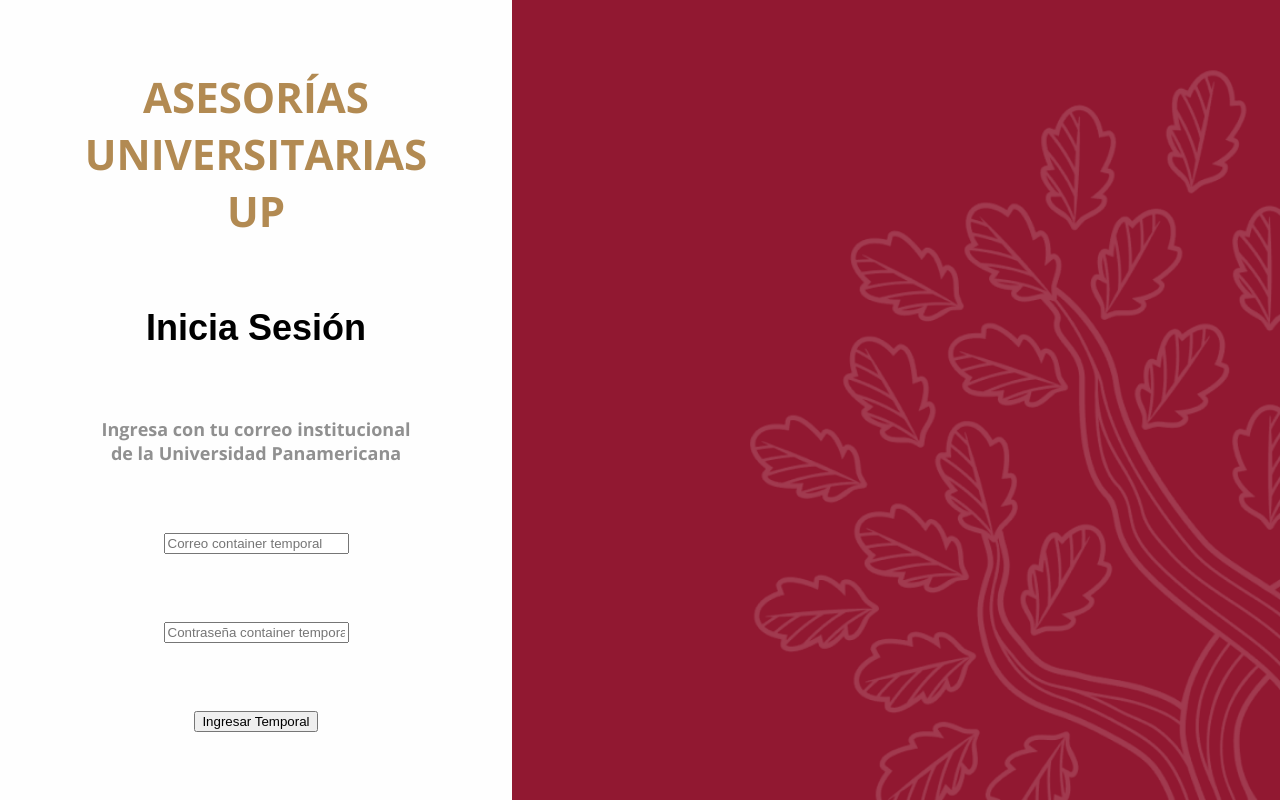
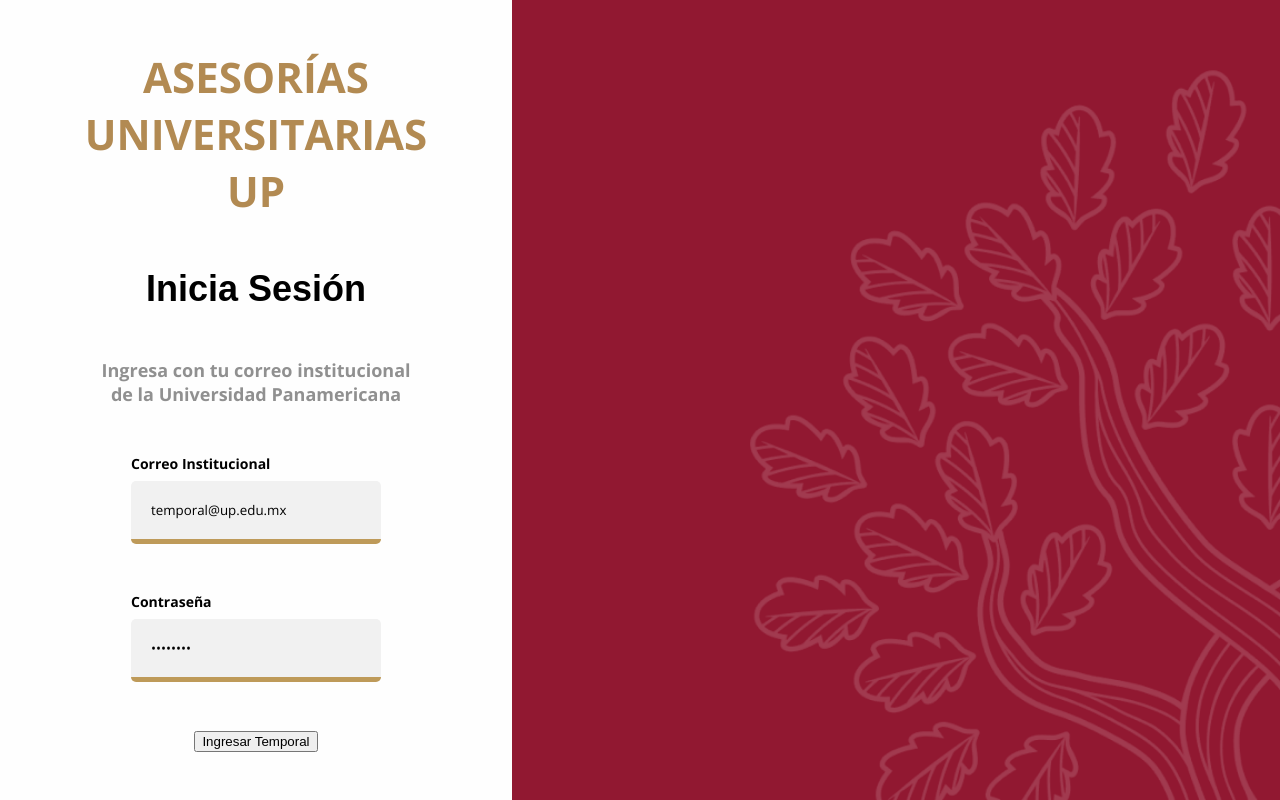
Before and after one commit to ForteUp/AsesoriasUP-F-End-, a React (Vite) app: page / in a window 1280 px wide. Built offline with nearby package versions, Linux system fonts and the light colour scheme; a web font is replaced by a local one.

Commit message:
New Component Added - InputField
The design is halfway done but it suppose to change depending where you are using it.

In the LogIn sass I will change the design to fit with everything.

```diff
--- /dev/null
+++ b/src/components/Global/InputField.jsx
@@ -0,0 +1,18 @@
+import React from "react";
+import "./InputField.scss";
+
+function InputField(props) {
+  return (
+    <div className={props.className} id="input-container">
+      <p className="text-container">{props.textDisplay}</p>
+      <input
+        type={props.type}
+        placeholder={props.placeholder}
+        name={props.className}
+        value={props.value}
+      />
+    </div>
+  );
+}
+
+export default InputField;
--- /dev/null
+++ b/src/components/Global/InputField.scss
@@ -0,0 +1,27 @@
+@use '../../Index.scss' as *;
+
+#input-container {
+    height: auto;
+    width: 250px;
+
+    .text-container {
+        margin: 0;
+        color: $pure-black;
+        font-size: 14px;
+        font-weight: 700;
+        margin-bottom: 1vh;
+    }
+
+    input {
+        @include primaryInput;
+        width: 100%;
+        border-radius: $cb5;
+        border: 0;
+        border-bottom: 5px solid $tradicion-light;
+        font-family: $open-sans;
+
+        &:focus {
+            border-bottom: 5px solid $tradicion-dark;
+        }
+    }
+}
--- a/src/page/LogIn.jsx
+++ b/src/page/LogIn.jsx
@@ -1,4 +1,5 @@
 import React from "react";
+import InputField from "../components/Global/InputField";
 import "./LogIn.scss";
 import Tree from "../assets/tree.png";
 
@@ -6,22 +7,30 @@
     return (
         <div className="login-page">
             <form className="login-form">
-                <h1>ASESORÍAS UNIVERSITARIAS UP</h1>
-                <h2>Inicia Sesión</h2>
-                <p>Ingresa con tu correo institucional de la Universidad Panamericana</p>
-                <input
-                        type="mail"
-                        placeholder="Correo container temporal"
-                        name="email"
-                        required
-                    />
-                    <input
-                        type="password"
-                        placeholder="Contraseña container temporal"
-                        name="pwd"
-                        required
-                    />
-                    <button className="login-button" type="submit">Ingresar Temporal</button>
+                <h1 className="login-title">ASESORÍAS UNIVERSITARIAS UP</h1>
+                <h2 className="login-subtitle">Inicia Sesión</h2>
+                <p className="login-text">
+                    Ingresa con tu correo institucional de la Universidad
+                    Panamericana
+                </p>
+                <InputField
+                    className="login-mail"
+                    textDisplay="Correo Institucional"
+                    type="mail"
+                    placeholder=""
+                    value="temporal@up.edu.mx"
+                />
+                <InputField
+                    className="login-pwd"
+                    textDisplay="Contraseña"
+                    type="password"
+                    placeholder=""
+                    value="temporal"
+                />
+
+                <button className="login-button" type="submit">
+                    Ingresar Temporal
+                </button>
             </form>
             <div className="login-container">
                 <img src={Tree} alt="tree" />
--- a/src/page/LogIn.scss
+++ b/src/page/LogIn.scss
@@ -1,12 +1,4 @@
 @use '../Index' as *;
-
-body {
-    height: 100vh;
-    width: 100vw;
-    background-color: $fortaleza;
-}
-
-
 
 .login-page {
     height: 100vh;
@@ -22,7 +14,7 @@
         justify-content: space-evenly;
         background-color: $pure-white;
 
-        h1 {
+        .login-title {
             width: 27.5vw;
             margin: 0;
             font-size: calc(3.28125vw);
@@ -31,16 +23,17 @@
             color: $tradicion-dark;
         }
 
-        h2 {
+        .login-subtitle {
             width: auto;
             margin: 0;
             font-size: calc(2.8125vw);
+            // font-size: clamp();
             font-weight: 700;
             text-align: center;
             color: $pure-black;
         }
 
-        p {
+        .login-text {
             width: 25vw;
             margin: 0;
             font-size: calc(1.40625vw);
@@ -48,6 +41,7 @@
             text-align: center;
             color: $dark-gray;
         }
+
     }
 
     .login-container {
@@ -56,8 +50,10 @@
         display: flex;
         align-items: flex-end;
         justify-content: flex-end;
+        background-color: $fortaleza;
 
         img {
+            max-width: 100%;
             max-height: 100%;
             min-height: 100%;
         }
```
